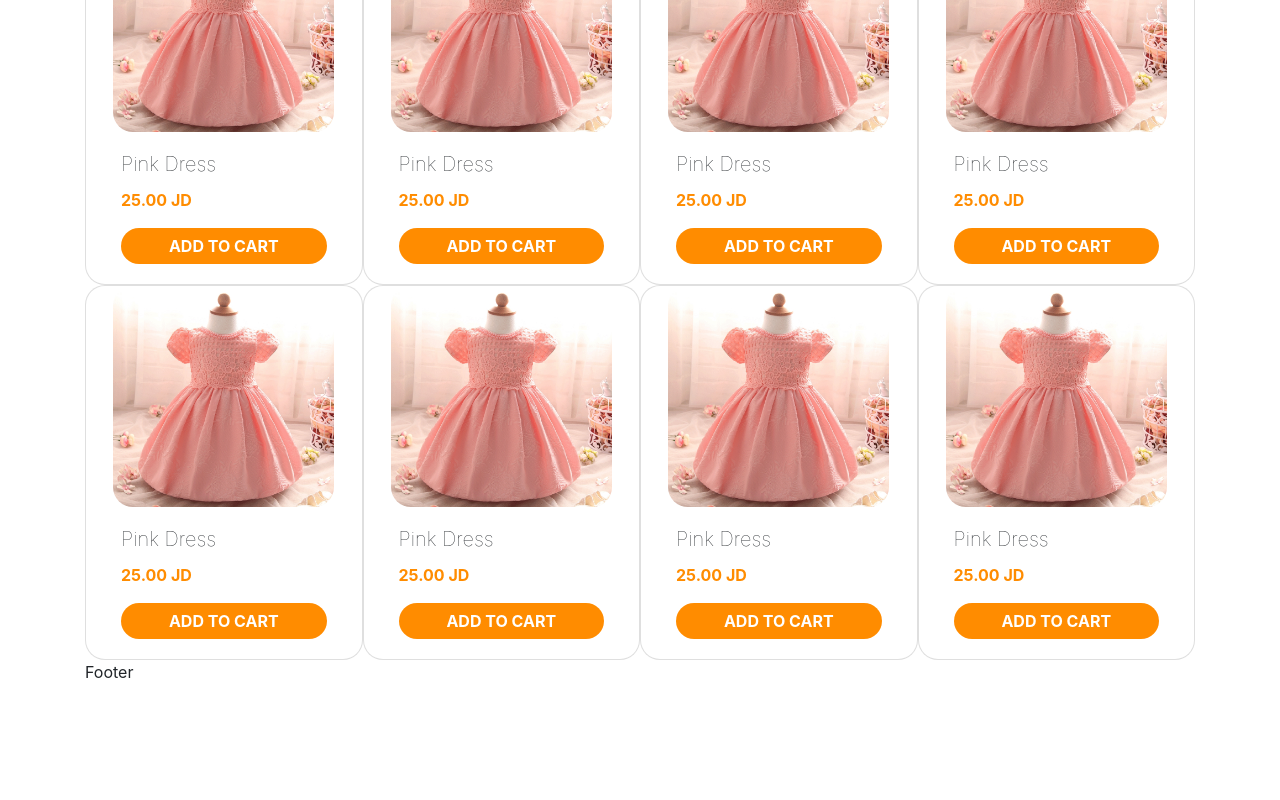
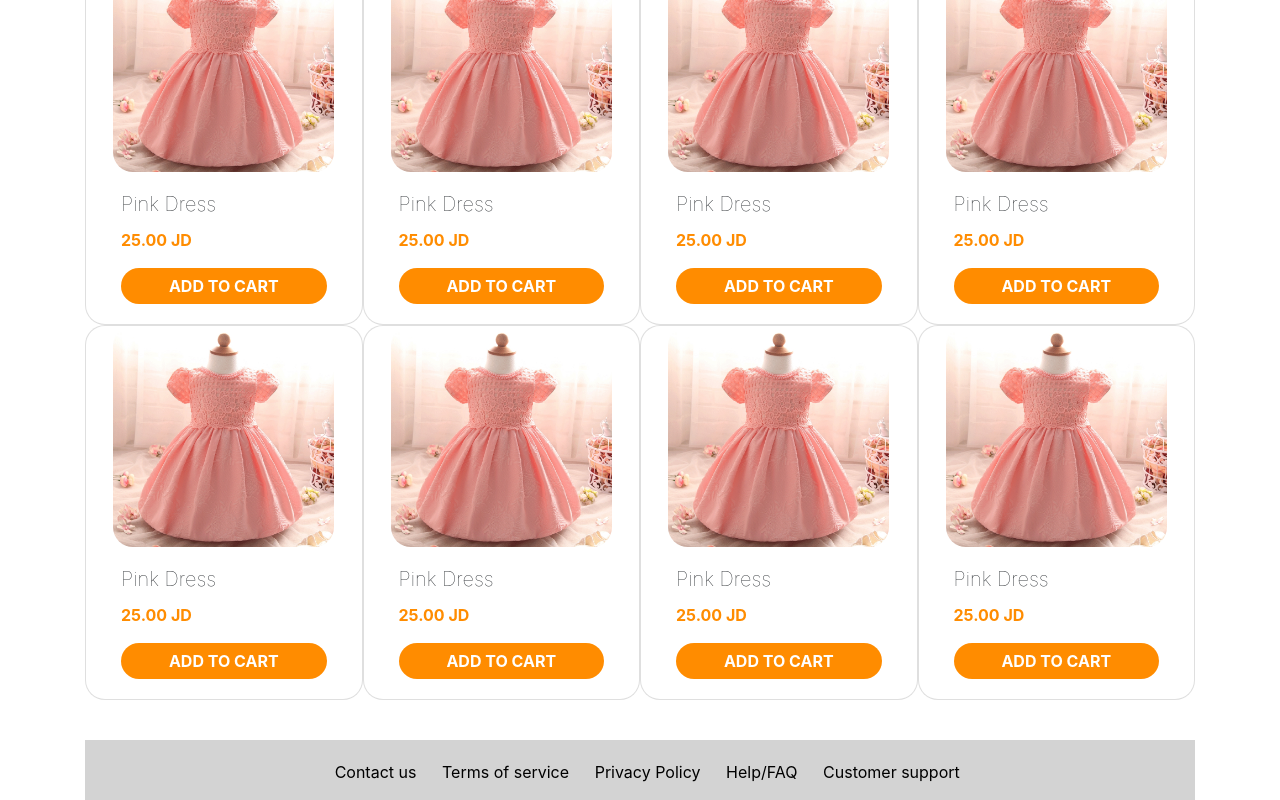
Before and after one commit to ShSukkar/OpenCart, a React (Create React App) app: page / in a window 1280 px wide. Shown: the part 170-970 px from the top of the page. Before the commit the page ends 854 px from the top, so only its background shows below. Built offline with nearby package versions, Linux system fonts and the light colour scheme.

Commit message:
FEAT Footer component

```diff
--- a/src/components/Footer/Footer.component.jsx
+++ b/src/components/Footer/Footer.component.jsx
@@ -4,8 +4,14 @@ import "./Footer.css";
 export default class Footer extends Component {
     render() {
         return (
-            <div>
-                Footer
+            <div className="Footer">
+                <ul className="footer-list">
+                    <a href="#"><li className="footer-item">Contact us</li></a>
+                    <a href="#"><li className="footer-item">Terms of service</li></a>
+                    <a href="#"><li className="footer-item">Privacy Policy</li></a>
+                    <a href="#"><li className="footer-item">Help/FAQ</li></a>
+                    <a href="#"><li className="footer-item">Customer support</li></a>
+                </ul>
             </div>
         )
     }
--- a/src/components/Footer/Footer.css
+++ b/src/components/Footer/Footer.css
@@ -0,0 +1,21 @@
+.Footer {
+    width: 100%;
+    height: 60px;
+    background-color: lightgray;
+    margin-top: 5vh;
+}
+
+.footer-list {
+    position: relative;
+    list-style: none;
+    display: flex;
+    justify-content: center;
+    text-align: center;
+    margin: 0;
+    top: 20px
+}
+
+.footer-item {
+    margin-right: 2vw;
+    color: black;
+}
--- a/src/components/Header/Header.css
+++ b/src/components/Header/Header.css
@@ -2,6 +2,7 @@
     width: 100%;
     height: 80px;
     background-color: darkorange;
+    margin-bottom: 5vh;
 }
 
 .Header .logo{
```
